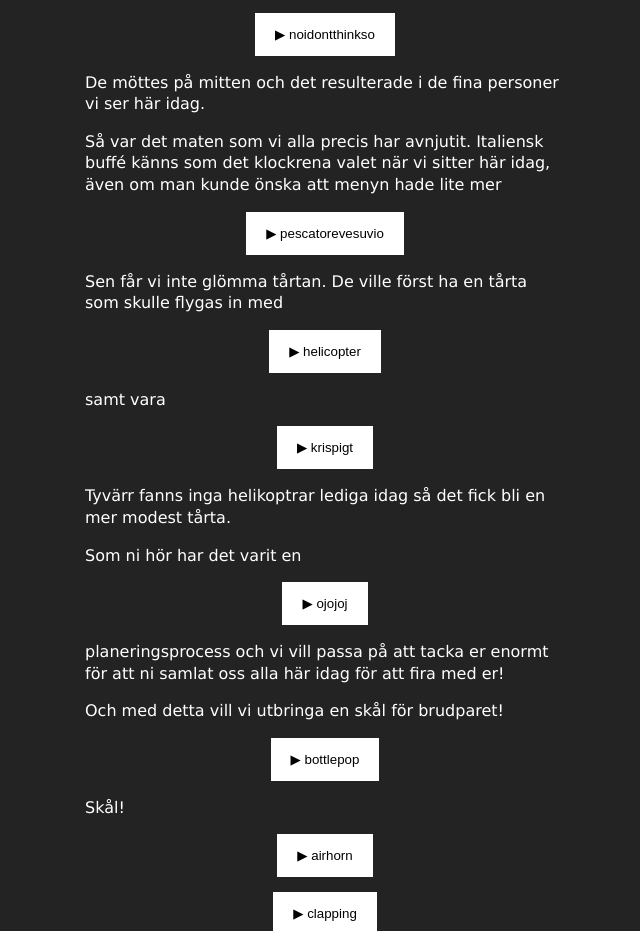
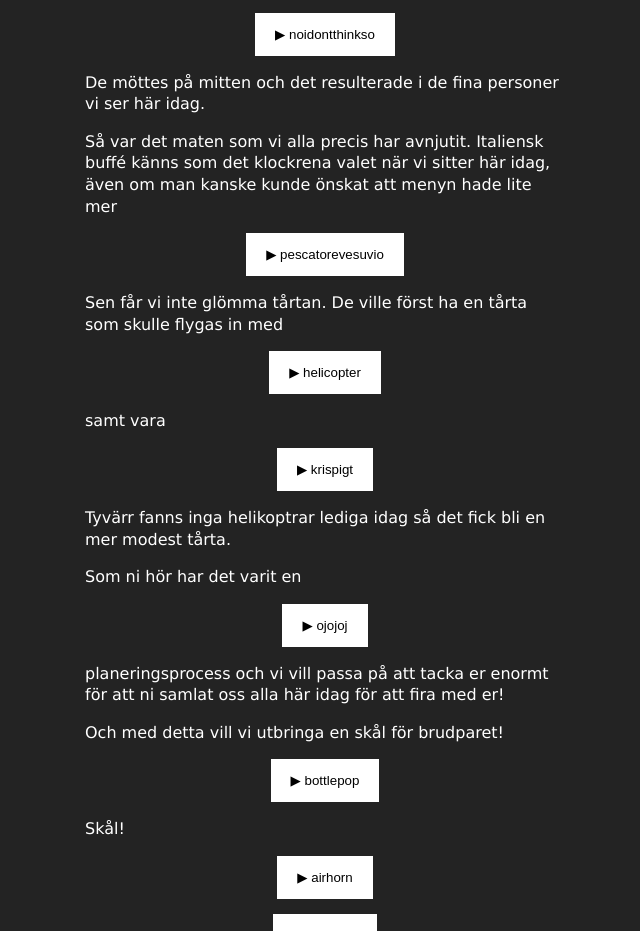
Before and after one commit to marcusnystrand/marcusnystrand.github.io, a plain HTML site: page tal.html in a window 1280 px wide. Shown: the part 1847-2778 px from the top of the page, without its empty margins (315-955 px from the left). Drawn offline with Linux system fonts and the light colour scheme.

Commit message:
Add files via upload

```diff
--- a/tal.html
+++ b/tal.html
@@ -54,7 +54,7 @@
 
       <p>De möttes på mitten och det resulterade i de fina personer vi ser här idag.</p>
 
-      <p>Så var det maten som vi alla precis har avnjutit. Italiensk buffé känns som det klockrena valet när vi sitter här idag, även om man kunde önska att menyn hade lite mer</p>
+      <p>Så var det maten som vi alla precis har avnjutit. Italiensk buffé känns som det klockrena valet när vi sitter här idag, även om man kanske kunde önskat att menyn hade lite mer</p>
       <button data-sound="pescatorevesuvio.mp3" onclick="playSound(this)">▶ Spela upp</button>
 
       <p>Sen får vi inte glömma tårtan. De ville först ha en tårta som skulle flygas in med</p>
```
